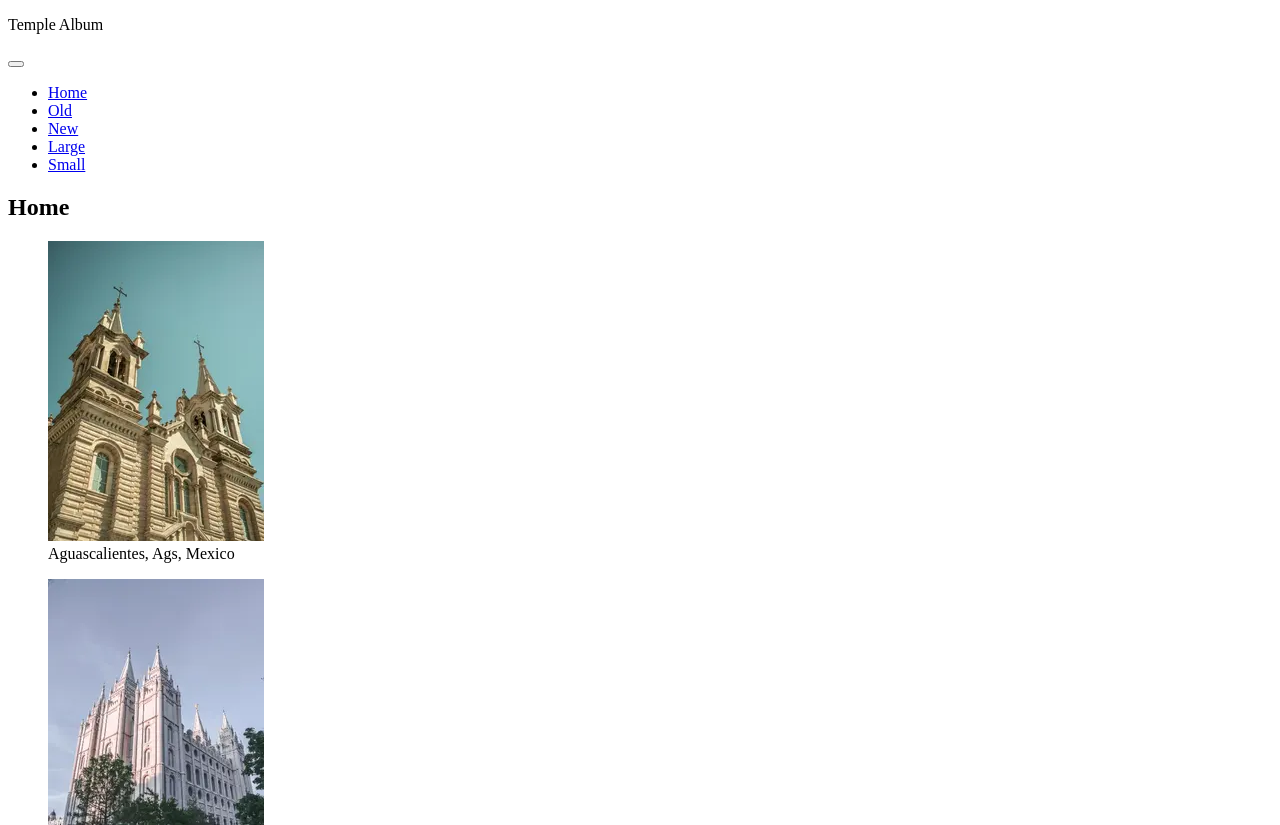
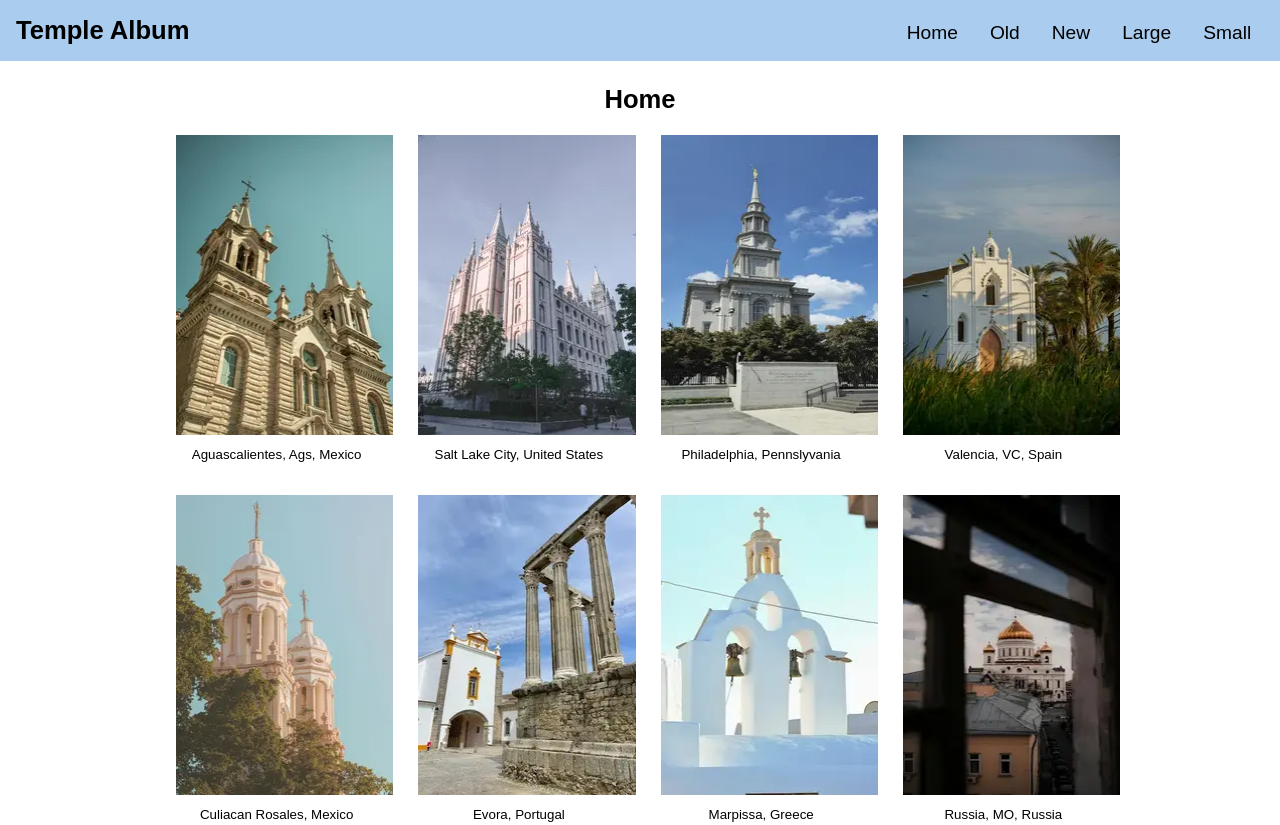
Before and after one commit to itzfrey/wdd131, a plain HTML site: page temples.html in a window 1280 px wide. Shown: the top 825 px of the page. Drawn offline with Linux system fonts and the light colour scheme; a web font is replaced by a local one.

Commit message:
finished temple page

```diff
--- a/styles/temples-large.css
+++ b/styles/temples-large.css
@@ -4,11 +4,6 @@
 		margin-left: 0;
 
 	}
-
-	/* h2 {
-		font-size: 2rem;
-		text-align: center;
-	} */
 
 	#menu {
 		display: none; /* hide hamburger button */
--- a/styles/temples.css
+++ b/styles/temples.css
@@ -8,20 +8,12 @@ body {
     font-family: "Poetsen One", sans-serif;
 }
 
-header p {
+h1 {
 	text-align: left;
 	font-size: 1.6rem;
     background-color: #ace;
     padding: 1rem;
 }
-
-/* h2 {
-	font-size: 1.2rem;
-	color: navy;
-	text-align: left;
-	margin: 1rem;
-} */
-
 
 
 /* small view navigation */
@@ -70,8 +62,8 @@ header p {
 	display: block;
 }
 
-h1 {
-    font-size: 2rem;
+h2 {
+    font-size: 1.6rem;
     text-align: center;
     margin-bottom: .8rem;
 }
--- a/temples.html
+++ b/temples.html
@@ -9,13 +9,13 @@
     <link rel="preconnect" href="https://fonts.googleapis.com">
     <link rel="preconnect" href="https://fonts.gstatic.com" crossorigin>
     <link href="https://fonts.googleapis.com/css2?family=Poetsen+One&display=swap" rel="stylesheet">
-    <link rel="stylesheet" href="styles/temple.css">
-    <link rel="stylesheet" href="styles/temple-large.css">
-    <script src="scripts/temple.js" defer></script>
+    <link rel="stylesheet" href="styles/temples.css">
+    <link rel="stylesheet" href="styles/temples-large.css">
+    <script src="scripts/temples.js" defer></script>
 </head>
 <body>
     <header>
-        <p>Temple Album</p>
+        <h1>Temple Album</h1>
         <button id="menu" href="#" aria-label="Open menu"></button>
         <nav>
             <ul class="navigation">
@@ -29,7 +29,7 @@
     </header>
     <main>
         <section>
-            <h1>Home</h1>
+            <h2>Home</h2>
             <div class="container stdlf">
                 <figure>
             <img src="images/temple1.webp" alt="Aguascalientes Temple Image">
```
Also changed, not shown: scripts/temples.js (renamed from scripts/temple.js).
